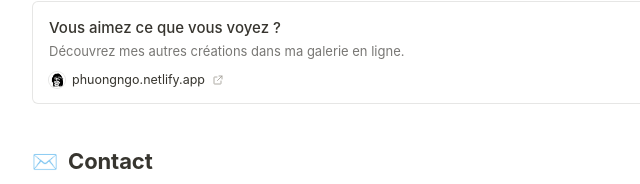
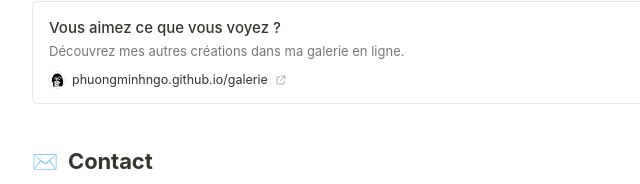
Before and after one commit to phuongminhngo/pm, a plain HTML site: page index.html in a window 1280 px wide. Shown: the part 3428-3612 px from the top of the page, 144-784 px from the left. Drawn offline with nearby package versions, Linux system fonts and the light colour scheme.

Commit message:
Gallery link now points to phuongminhngo.github.io/galerie
Co-Authored-By: Claude Opus 5.5 <noreply@anthropic.com>
Claude-Session: https://claude.ai/code/session_01CzckjToh5QRAEcuFczexef

```diff
--- a/index.html
+++ b/index.html
@@ -528,7 +528,7 @@ td.mono{font-family:var(--mono);font-size:12.5px;white-space:nowrap}
  <symbol id="b-gift" viewBox="0 0 24 24" fill="none" stroke="currentColor" stroke-width="1.5" stroke-linejoin="round"><rect x="3" y="9" width="18" height="12" rx="1"/><path d="M3 13h18M12 9v12M12 9c-2-4-6-4-6-1.5S10 9 12 9c2 0 6-.5 6-1.5S14 5 12 9"/></symbol>
 </svg>
 
-<nav class="crumbs" aria-label="Fil d'Ariane"><a class="crumb-home" href="https://phuongngo.netlify.app/" target="_blank" rel="noopener">Phuong Ngo</a><span class="sep">/</span><span>Portfolio produit et projet</span><span class="sp"></span><span class="hide-s">Disponible en septembre 2027</span></nav>
+<nav class="crumbs" aria-label="Fil d'Ariane"><a class="crumb-home" href="https://phuongminhngo.github.io/galerie/" target="_blank" rel="noopener">Phuong Ngo</a><span class="sep">/</span><span>Portfolio produit et projet</span><span class="sp"></span><span class="hide-s">Disponible en septembre 2027</span></nav>
 
 <main class="page">
  <div class="narrow">
@@ -674,11 +674,11 @@ td.mono{font-family:var(--mono);font-size:12.5px;white-space:nowrap}
 
  <div class="narrow" style="max-width:none">
   <hr style="margin-top:40px">
-  <a class="bm" href="https://phuongngo.netlify.app/" target="_blank" rel="noopener">
+  <a class="bm" href="https://phuongminhngo.github.io/galerie/" target="_blank" rel="noopener">
    <span class="bm-txt">
     <span class="bm-t">Vous aimez ce que vous voyez&nbsp;?</span>
     <span class="bm-d">Découvrez mes autres créations dans ma galerie en ligne.</span>
-    <span class="bm-u"><img src="moi-notion-2.png" alt="" width="16" height="16">phuongngo.netlify.app<svg aria-hidden="true"><use href="#i-ext"/></svg></span>
+    <span class="bm-u"><img src="moi-notion-2.png" alt="" width="16" height="16">phuongminhngo.github.io/galerie<svg aria-hidden="true"><use href="#i-ext"/></svg></span>
    </span>
    <span class="bm-img"><img src="moi-notion-2.png" alt="Portrait dessiné de Phuong" width="84" height="84"></span>
   </a>
```
